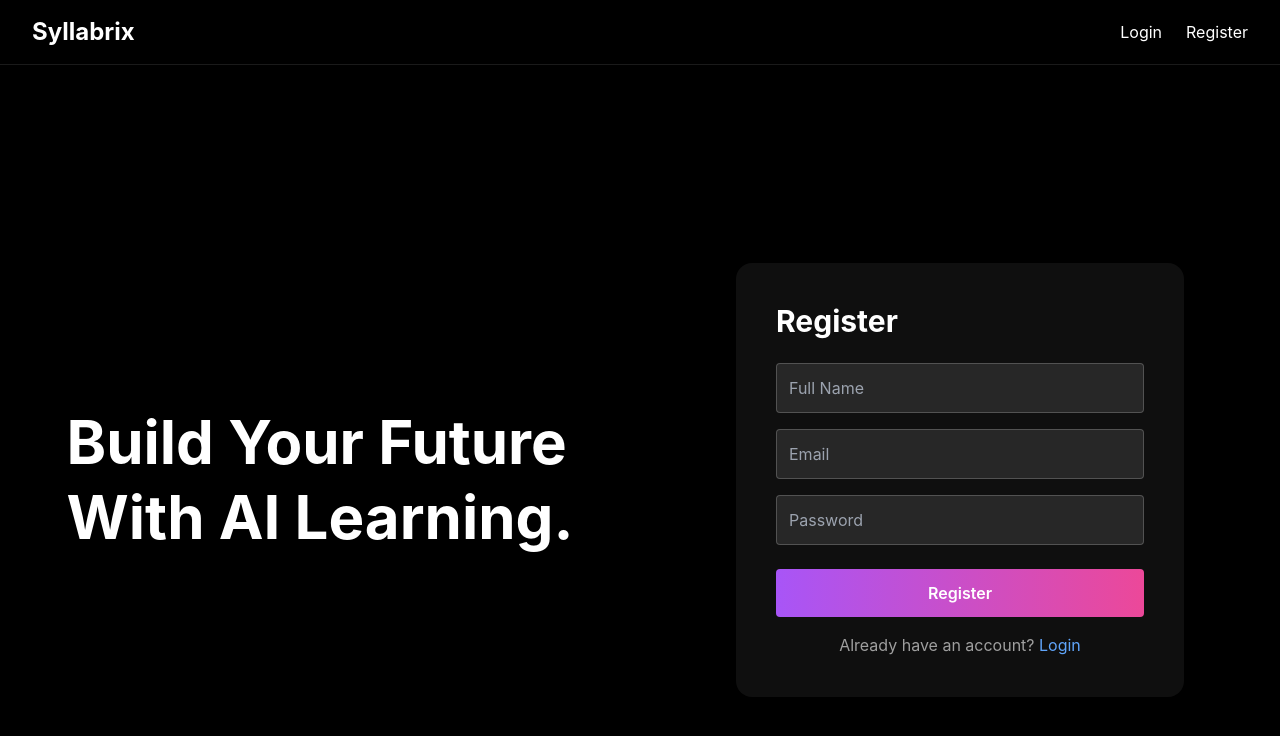
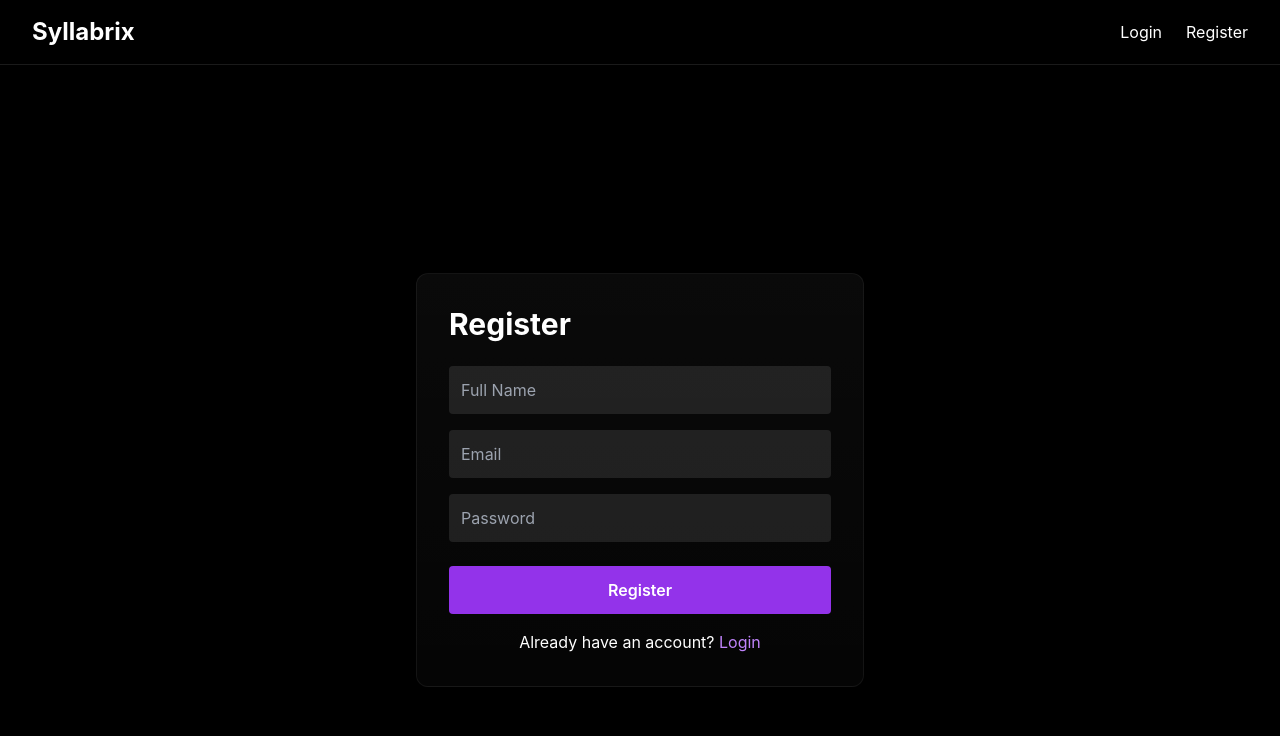
Before and after one commit to Lahiri9100/prompt-to-course, a React (Create React App) app in the folder frontend/: page /register in a window 1280 px wide. Shown: the top 736 px of the page. Built offline with nearby package versions, Linux system fonts and the light colour scheme.

Commit message:
fix auth urls

```diff
--- a/frontend/src/pages/Login.jsx
+++ b/frontend/src/pages/Login.jsx
@@ -16,43 +16,43 @@ export default function Login() {
     setMessage(null);
 
     try {
+      const payload = { email, password };   // ✅ FIXED: payload defined
+
       const res = await api.post("/auth/login/", payload);
-      saveToken(res.data.access);
+      const { access } = res.data;
 
-      navigate("/dashboard");
+      saveToken(access);
+
+      setMessage({ type: "success", text: "Login successful!" });
+
+      setTimeout(() => navigate("/dashboard"), 600);
+
     } catch (err) {
-      setMessage("Invalid credentials");
+      console.error("Login error:", err);
+      setMessage({ type: "error", text: "Invalid credentials" });
+    } finally {
+      setLoading(false);
     }
-
-    setLoading(false);
   };
 
   return (
-    <div className="h-screen w-full flex bg-black text-white">
-
-      {/* LEFT SIDE HERO SECTION */}
-      <div className="hidden lg:flex flex-1 items-center justify-center">
-        <h1 className="text-6xl font-bold leading-tight px-10">
-          Level Up Your <br /> Learning Journey.
-        </h1>
-      </div>
-
-      {/* RIGHT SIDE LOGIN CARD */}
-      <div className="flex flex-1 items-center justify-center">
-        <div className="w-full max-w-md bg-[#0f0f0f] p-10 rounded-2xl shadow-lg">
+    <div className="min-h-screen flex items-center justify-center bg-black text-white">
+      <div className="glass w-full max-w-md p-8 rounded-xl border border-white/10">
 
         <h2 className="text-3xl font-bold mb-6">Login</h2>
 
         {message && (
-            <div className="bg-red-500/20 text-red-300 p-3 rounded mb-3">
-              {message}
+          <div className={`p-3 mb-3 rounded text-sm ${
+            message.type === "error" ? "bg-red-500/20 text-red-300" : "bg-green-500/20 text-green-300"
+          }`}>
+            {message.text}
           </div>
         )}
 
         <input
           type="email"
           placeholder="Email"
-            className="w-full p-3 mb-4 rounded bg-white/10 border border-white/20"
+          className="w-full p-3 mb-4 bg-white/10 rounded"
           value={email}
           onChange={(e) => setEmail(e.target.value)}
         />
@@ -60,7 +60,7 @@ export default function Login() {
         <input
           type="password"
           placeholder="Password"
-            className="w-full p-3 mb-6 rounded bg-white/10 border border-white/20"
+          className="w-full p-3 mb-6 bg-white/10 rounded"
           value={password}
           onChange={(e) => setPassword(e.target.value)}
         />
@@ -68,20 +68,17 @@ export default function Login() {
         <button
           onClick={submit}
           disabled={loading}
-            className="w-full p-3 rounded bg-gradient-to-r from-blue-500 to-pink-500 font-semibold"
+          className="w-full py-3 bg-purple-600 rounded font-semibold"
         >
           {loading ? "Logging in..." : "Login"}
         </button>
 
-          <p className="text-center mt-4 text-white/60">
+        <p className="text-center mt-4">
           Don’t have an account?{" "}
-            <Link to="/register" className="text-blue-400 hover:underline">
-              Register
-            </Link>
+          <Link to="/register" className="text-purple-400">Register</Link>
         </p>
+
       </div>
-      </div>
-
     </div>
   );
 }
--- a/frontend/src/pages/Register.jsx
+++ b/frontend/src/pages/Register.jsx
@@ -1,49 +1,59 @@
 import React, { useState } from "react";
+import api from "../api";
 import { Link, useNavigate } from "react-router-dom";
-import api from "../api";
 
 export default function Register() {
   const [fullName, setFullName] = useState("");
   const [email, setEmail] = useState("");
   const [password, setPassword] = useState("");
   const [message, setMessage] = useState(null);
+  const [loading, setLoading] = useState(false);
+
   const navigate = useNavigate();
 
   const submit = async () => {
+    setLoading(true);
     setMessage(null);
+
     try {
+      const payload = {
+        full_name: fullName,
+        email,
+        password,
+      }; // ✅ FIXED: payload defined
+
       await api.post("/auth/register/", payload);
 
-      navigate("/login");
+      setMessage({ type: "success", text: "Registration successful!" });
+
+      setTimeout(() => navigate("/login"), 600);
+
     } catch (err) {
-      setMessage("Registration failed");
+      console.error("Register error:", err);
+      setMessage({ type: "error", text: "Registration failed" });
+    } finally {
+      setLoading(false);
     }
   };
 
   return (
-    <div className="h-screen w-full flex bg-black text-white">
-
-      {/* LEFT HERO */}
-      <div className="hidden lg:flex flex-1 items-center justify-center">
-        <h1 className="text-6xl font-bold leading-tight px-10">
-          Build Your Future <br /> With AI Learning.
-        </h1>
-      </div>
-
-      {/* RIGHT FORM */}
-      <div className="flex flex-1 items-center justify-center">
-        <div className="w-full max-w-md bg-[#0f0f0f] p-10 rounded-2xl shadow-lg">
+    <div className="min-h-screen flex items-center justify-center bg-black text-white">
+      <div className="glass w-full max-w-md p-8 rounded-xl border border-white/10">
 
         <h2 className="text-3xl font-bold mb-6">Register</h2>
 
         {message && (
-            <div className="bg-red-500/20 text-red-300 p-3 rounded mb-3">{message}</div>
+          <div className={`p-3 mb-3 rounded text-sm ${
+            message.type === "error" ? "bg-red-500/20 text-red-300" : "bg-green-500/20 text-green-300"
+          }`}>
+            {message.text}
+          </div>
         )}
 
         <input
           type="text"
           placeholder="Full Name"
-            className="w-full p-3 mb-4 rounded bg-white/10 border border-white/20"
+          className="w-full p-3 mb-4 bg-white/10 rounded"
           value={fullName}
           onChange={(e) => setFullName(e.target.value)}
         />
@@ -51,7 +61,7 @@ export default function Register() {
         <input
           type="email"
           placeholder="Email"
-            className="w-full p-3 mb-4 rounded bg-white/10 border border-white/20"
+          className="w-full p-3 mb-4 bg-white/10 rounded"
           value={email}
           onChange={(e) => setEmail(e.target.value)}
         />
@@ -59,28 +69,25 @@ export default function Register() {
         <input
           type="password"
           placeholder="Password"
-            className="w-full p-3 mb-6 rounded bg-white/10 border border-white/20"
+          className="w-full p-3 mb-6 bg-white/10 rounded"
           value={password}
           onChange={(e) => setPassword(e.target.value)}
         />
 
         <button
           onClick={submit}
-            className="w-full p-3 rounded bg-gradient-to-r from-purple-500 to-pink-500 font-semibold"
+          disabled={loading}
+          className="w-full py-3 bg-purple-600 rounded font-semibold"
         >
-            Register
+          {loading ? "Registering..." : "Register"}
         </button>
 
-          <p className="text-center mt-4 text-white/60">
+        <p className="text-center mt-4">
           Already have an account?{" "}
-            <Link to="/login" className="text-blue-400 hover:underline">
-              Login
-            </Link>
+          <Link to="/login" className="text-purple-400">Login</Link>
         </p>
 
       </div>
     </div>
-
-    </div>
   );
 }
```
Lines whose indentation alone changed are shown as unchanged.
